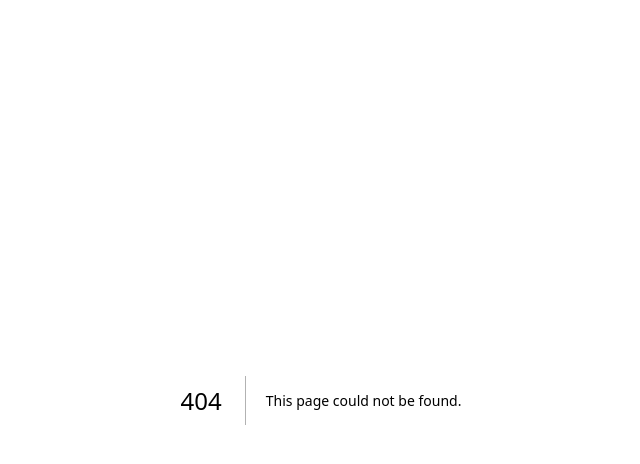
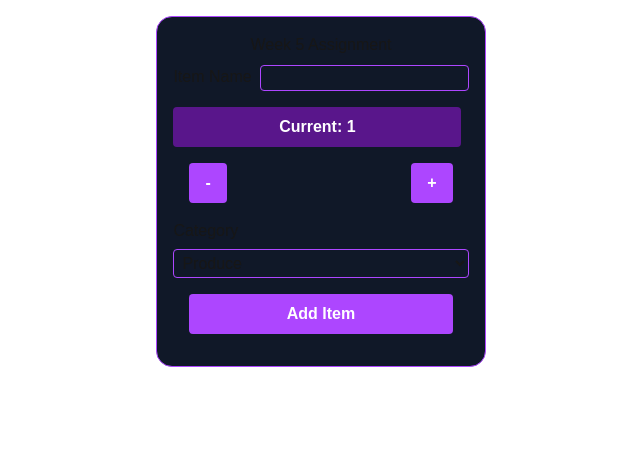
Before and after one commit to HanxxFeli/cprg306-assignments, a Next.js app: page /week-5 in a window 1280 px wide. Before the commit this address had no page. Shown: the top 464 px of the page, without its empty margins (319-959 px from the left). Built offline with nearby package versions, Linux system fonts and the light colour scheme.

Commit message:
added week 5 component and assignment

```diff
--- a/app/page.js
+++ b/app/page.js
@@ -8,6 +8,7 @@ export default function Page() {
         <li><Link href="/week-2">Go to the Week 2 page</Link></li>
         <li><Link href="/week-3">Go to the Week 3 page</Link></li>
         <li><Link href="/week-4">Go to the Week 4 page</Link></li>
+        <li><Link href="/week-5">Go to the Week 5 page</Link></li>
       </ul>
     </main>
   );
--- /dev/null
+++ b/app/week-5/button.js
@@ -0,0 +1,17 @@
+const Button = ({type = "button", onClick, disabled, buttonName}) => {
+    return (
+        <button
+            type={type}
+            onClick={onClick}
+            disabled={disabled}
+            className={`font-bold m-4 py-2 px-4 rounded
+                ${disabled
+                ? "bg-gray-400 cursor-not-allowed"
+                : "bg-purple-500 text-white hover:bg-purple-700"}`}
+        >
+            {buttonName}
+        </button>
+    )
+}
+
+export default Button
--- /dev/null
+++ b/app/week-5/new-item.js
@@ -0,0 +1,87 @@
+"use client";
+
+import { useState } from "react";
+import Button from "./button";
+import TextField from "./text-field";
+
+export default function NewItem() {
+    const [name, setName] = useState("")
+    const [quantity, setQuantity] = useState(1)
+    const [category, setCategory] = useState("Produce")
+
+    const categories = ["Produce", "Dairy", "Bakery", "Meat", "Frozen Foods", "Canned Goods", "Dry Goods", "Beverages", "Snacks", "Household", "Other"]
+
+    // name event handler
+    const handleName = (event) => {
+        console.log(event.target.value)
+        setName(event.target.value)
+    }
+
+    // increment quantity function
+    const increment = () => {
+        setQuantity(quantity + 1);
+    }
+
+    // decrement quantity function
+    const decrement = () => {
+        setQuantity(quantity - 1);
+    }
+
+    // category event handler
+    const handleCategory = (event) => {
+        setCategory(event.target.value)
+    }
+
+    const handleSubmit = (event) => {
+        event.preventDefault()
+
+        // creating the item object
+        const item = {
+            "name": name,
+            "quantity": quantity,
+            "category": category
+        }
+
+        console.log(item); // log the created item in the console
+
+        // create an alert using stringify method
+        alert(JSON.stringify(item));
+
+        // reset the variables
+        setName("")
+        setQuantity(1)
+        setCategory("Produce")
+    }
+
+    return (
+        <form onSubmit={handleSubmit} className="flex flex-col">
+            <TextField labelName="Item Name" value={name} onChange={handleName}/>
+
+            <div>
+                <h2 className="font-bold mt-4 py-2 px-4 rounded flex justify-center bg-purple-900 text-white w-2xs">Current: {quantity}</h2>
+                <div className="flex justify-between">
+                    <Button type="button" onClick={decrement} disabled={quantity === 0} buttonName={"-"}></Button>
+                    <Button type="button" onClick={increment} disabled={quantity === 20} buttonName={"+"}></Button>
+                </div>
+            </div>
+
+            <div className="flex flex-col justify-center">
+                <label>Category</label>
+                <select className="border border-purple-500 rounded p-1 mt-1.5"
+                    value={category}
+                    onChange={handleCategory}>
+                    <option value={category}>{category}</option>
+                    {categories.map((category, index) => {
+                        return (
+                        <option key={index} value={category}>
+                            {category}
+                        </option>
+                        )
+                    })}
+                </select>
+            </div>
+
+            <Button type="submit" buttonName="Add Item"/>
+        </form>
+    )
+}
--- /dev/null
+++ b/app/week-5/page.js
@@ -0,0 +1,13 @@
+import NewItem from "./new-item";
+
+export default function Page() {
+    return (
+        <div className="my-4 w-full flex justify-center">
+            <div className="w-fit border rounded-2xl p-4 border-purple-500 flex flex-col items-center bg-gray-900">
+                <h1>Week 5 Assignment</h1>
+                <NewItem></NewItem>
+            </div>
+        </div>
+
+    )
+}
--- /dev/null
+++ b/app/week-5/text-field.js
@@ -0,0 +1,15 @@
+const TextField = ({labelName, value, onChange}) => {
+    return (
+        <div className="mt-2 flex justify-center">
+            <label className="mr-2">{labelName}</label>
+            <input className="border border-purple-500 rounded"
+                required
+                type="text"
+                value={value}
+                onChange={onChange}>
+            </input>
+        </div>
+    )
+}
+
+export default TextField
```
